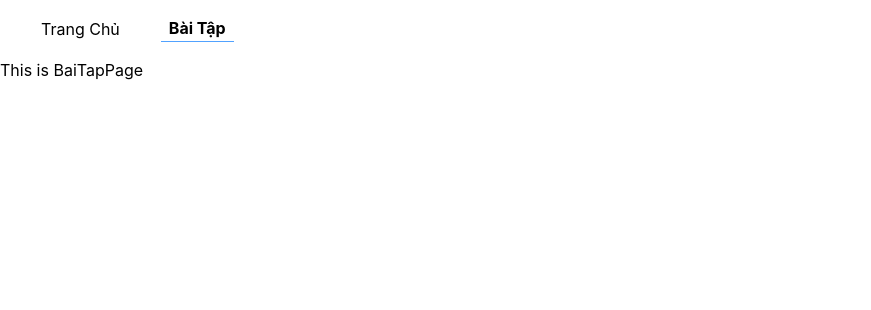
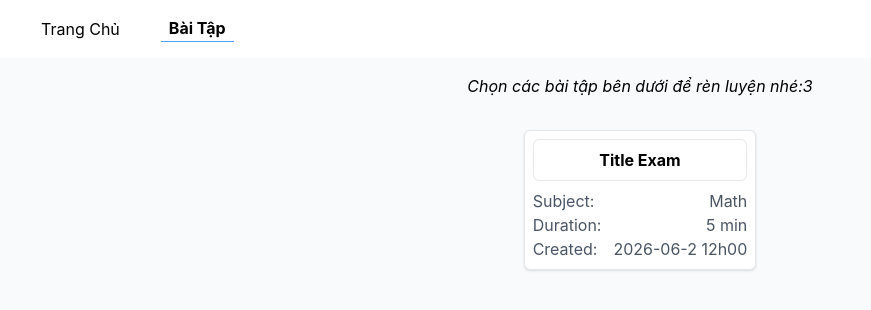
Before and after one commit to chpvchp/edu-sw, a React (Vite) app in the folder frontend/: page /bai-tap in a window 1280 px wide. Shown: the top 310 px of the page, without its empty margins (0-871 px from the left). Built offline with nearby package versions, Linux system fonts and the light colour scheme.

Commit message:
feat(ui): add CardExam reusable component

```diff
--- /dev/null
+++ b/frontend/src/components/CardExam.tsx
@@ -0,0 +1,28 @@
+export default function CardExam() {
+
+  const classNameInfo = "flex gap-4 justify-between text-gray-600"
+
+  return (
+    <div className="p-2 flex flex-col gap-2 border border-gray-200 rounded-md bg-white shadow transition duration-300 hover:scale-110 hover:shadow-xl">
+      <h2 className="p-2 font-bold border border-gray-200 rounded-md text-center">Title Exam</h2>
+      <div>
+
+        <div className={classNameInfo}>
+          <p>Subject:</p>
+          <p>Math</p>
+        </div>
+
+        <div className={classNameInfo}>
+          <p>Duration:</p>
+          <p>5 min</p>
+        </div>
+
+        <div className={classNameInfo}>
+          <p>Created:</p>
+          <p>2026-06-2 12h00</p>
+        </div>
+
+      </div>
+    </div>
+  )
+}
--- a/frontend/src/pages/BaiTapPage.tsx
+++ b/frontend/src/pages/BaiTapPage.tsx
@@ -1,7 +1,19 @@
+import CardExam from "../components/CardExam";
+
 export default function BaiTapPage() {
   return (
-    <main className="flex-1 flex">
-      This is BaiTapPage
+    <main className="flex-1 flex flex-col bg-slate-50">
+
+      <div className="flex justify-center">
+        <p className="p-4 italic">Chọn các bài tập bên dưới để rèn luyện nhé:3</p>
+      </div>
+
+      <div className="flex gap-2 justify-center mt-4">
+
+        <CardExam />
+
+      </div>
+
     </main>
   )
 }
```
